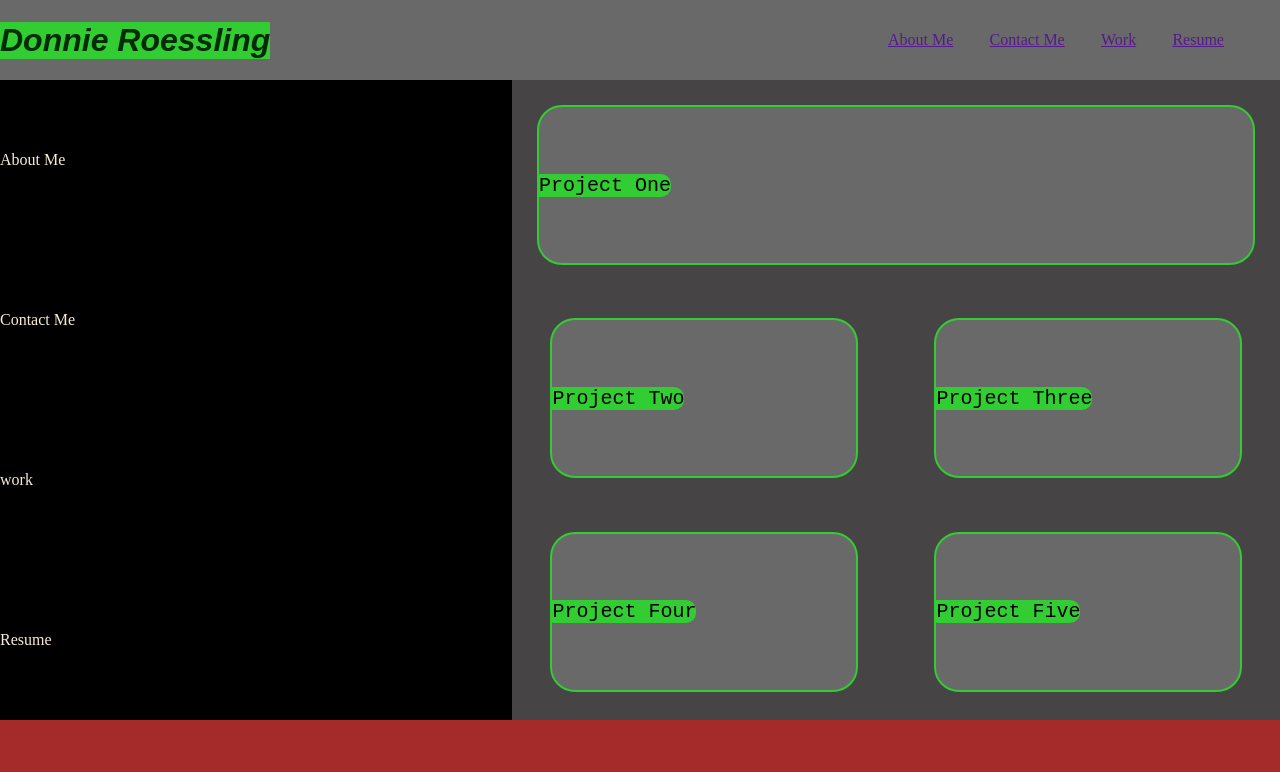
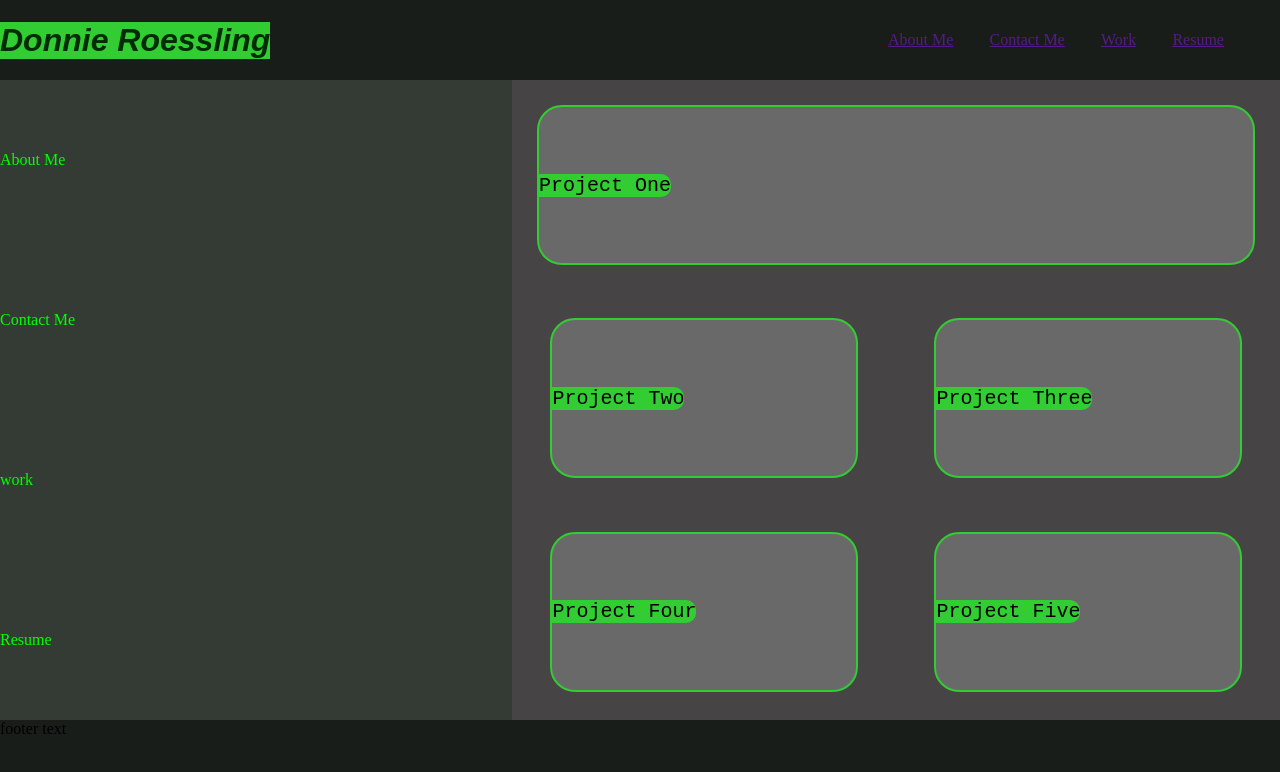
Before and after one commit to Droessling94/UCF_HomeWork_2, a plain HTML site: page index.html in a window 1280 px wide. Drawn offline with Linux system fonts and the light colour scheme.

Commit message:
close,final push before submission

```diff
--- a/assets/css/style.css
+++ b/assets/css/style.css
@@ -17,7 +17,7 @@ body {
 header {
     display: flex;
     justify-content: space-between;
-    background-color: dimgrey;
+    background-color: rgb(25, 29, 25);
     height: 10vh;
 }
 
@@ -68,8 +68,8 @@ header {
         justify-content: space-around;
         width: 40vw;
         height: 80vh;
-        background-color: black;
-        color: antiquewhite;
+        background-color:rgb(52, 59, 52);
+        color: lime;
 
     }
 
@@ -104,6 +104,14 @@ header {
 
         }
 
+        section div div:hover {
+           transition: all .3s ease-in;
+           background-color: limegreen;
+        }
+
+
+
+
             section div div p {
                 width: fit-content;
                 text-align: left;
@@ -115,6 +123,14 @@ header {
 
             }
 
+            .grow {
+                transition: all .2s ease-in-out;
+            }
+
+            .grow:hover {
+                transform: scale(1,1);
+            }
+
 
 
 
@@ -122,5 +138,5 @@ header {
 
 footer {
     height: 10vh;
-    background-color: brown;
+    background-color: rgb(25, 29, 25);
 }
--- a/index.html
+++ b/index.html
@@ -53,7 +53,7 @@
     </section>
 
     <footer>
-
+        <p>footer text</p>
     </footer>
 </body>
 
```
